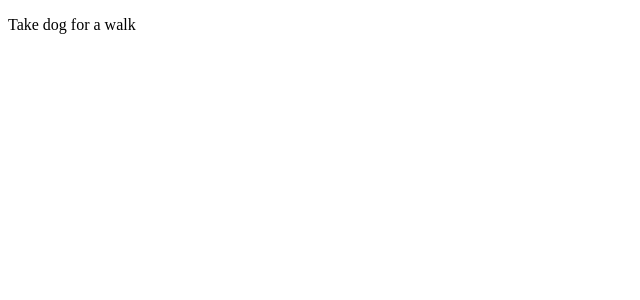
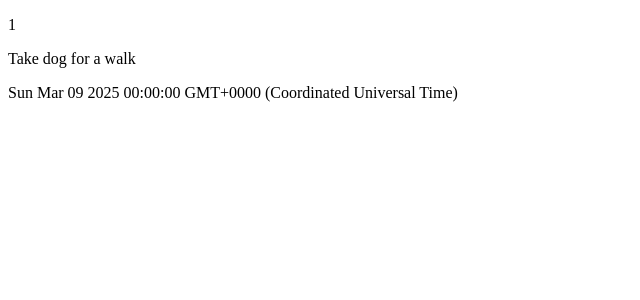
Before and after one commit to Baref0ot/appointment-app, an Angular app: page / in a window 1280 px wide. Shown: the top 300 px of the page, without its empty margins (0-640 px from the left). Built offline with nearby package versions, Linux system fonts and the light colour scheme.

Commit message:
Creating an interface with properties. Implementing the contract in component. Displaying appointment model data via one-way data binding to the component template.

```diff
--- a/src/app/appointment-list/appointment-list.component.html
+++ b/src/app/appointment-list/appointment-list.component.html
@@ -3,4 +3,6 @@
      defined you associated component class. from compoent -> html (template).
 -->
 
- <p>{{appointment}}</p>
+<p>{{appointment.id}}</p>
+<p>{{appointment.title}}</p>
+<p>{{appointment.date}}</p>
--- a/src/app/appointment-list/appointment-list.component.ts
+++ b/src/app/appointment-list/appointment-list.component.ts
@@ -1,4 +1,5 @@
 import { Component } from '@angular/core';
+import { Appointment } from '../models/appointment';
 
 @Component({
   selector: 'app-appointment-list',
@@ -9,6 +10,11 @@
 export class AppointmentListComponent {
 
   // property
-  appointment: string = 'Take dog for a walk';
+  appointment: Appointment = {
+    id: 1,
+    title: 'Take dog for a walk',
+    date: new Date('03-09-2025')
+  };
+
 
 }
--- a/src/app/models/appointment.ts
+++ b/src/app/models/appointment.ts
@@ -1,2 +1,8 @@
 export interface Appointment {
+
+    // define properties
+    id: number,
+    title: string,
+    date: Date
+
 }
```
